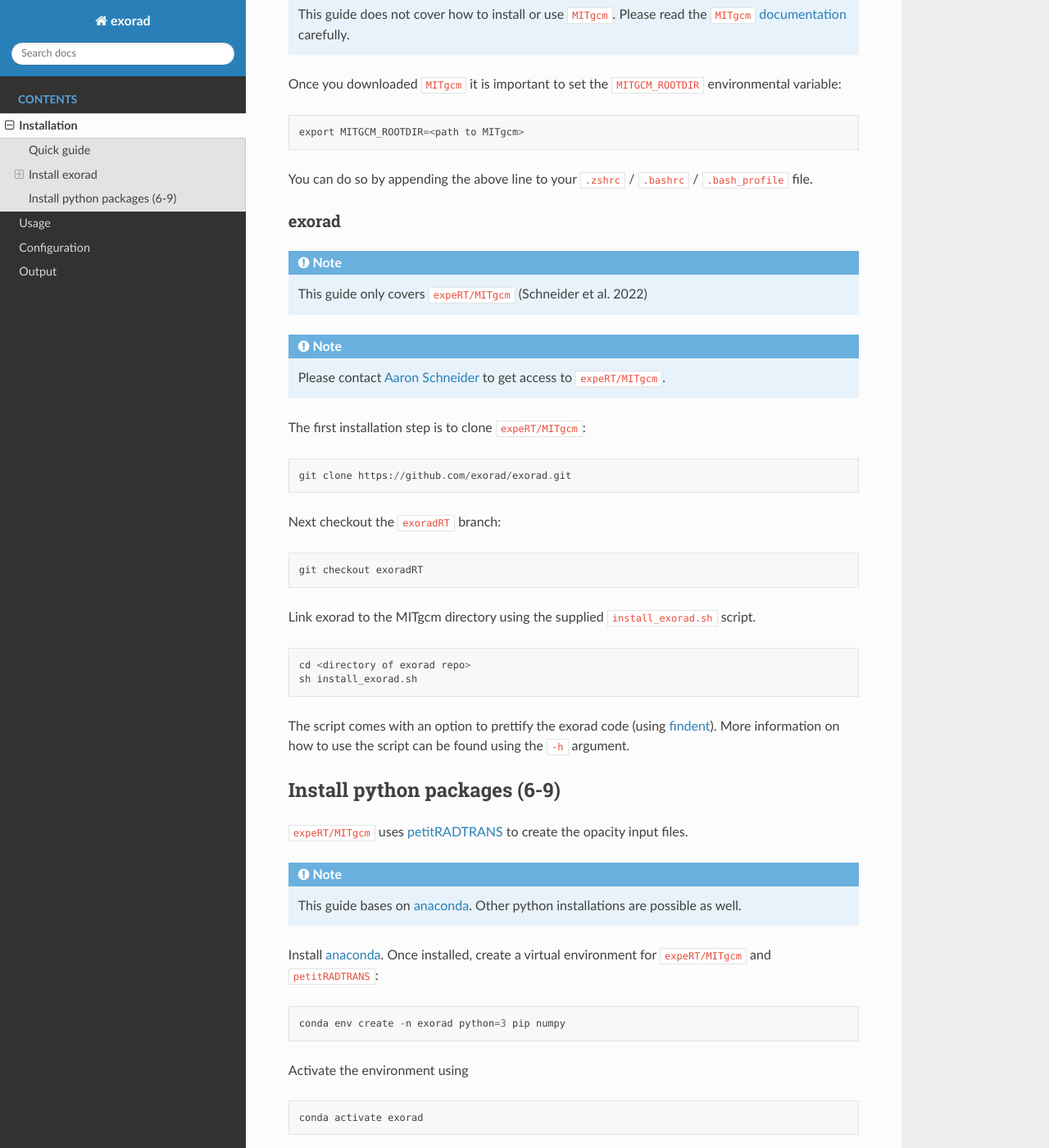
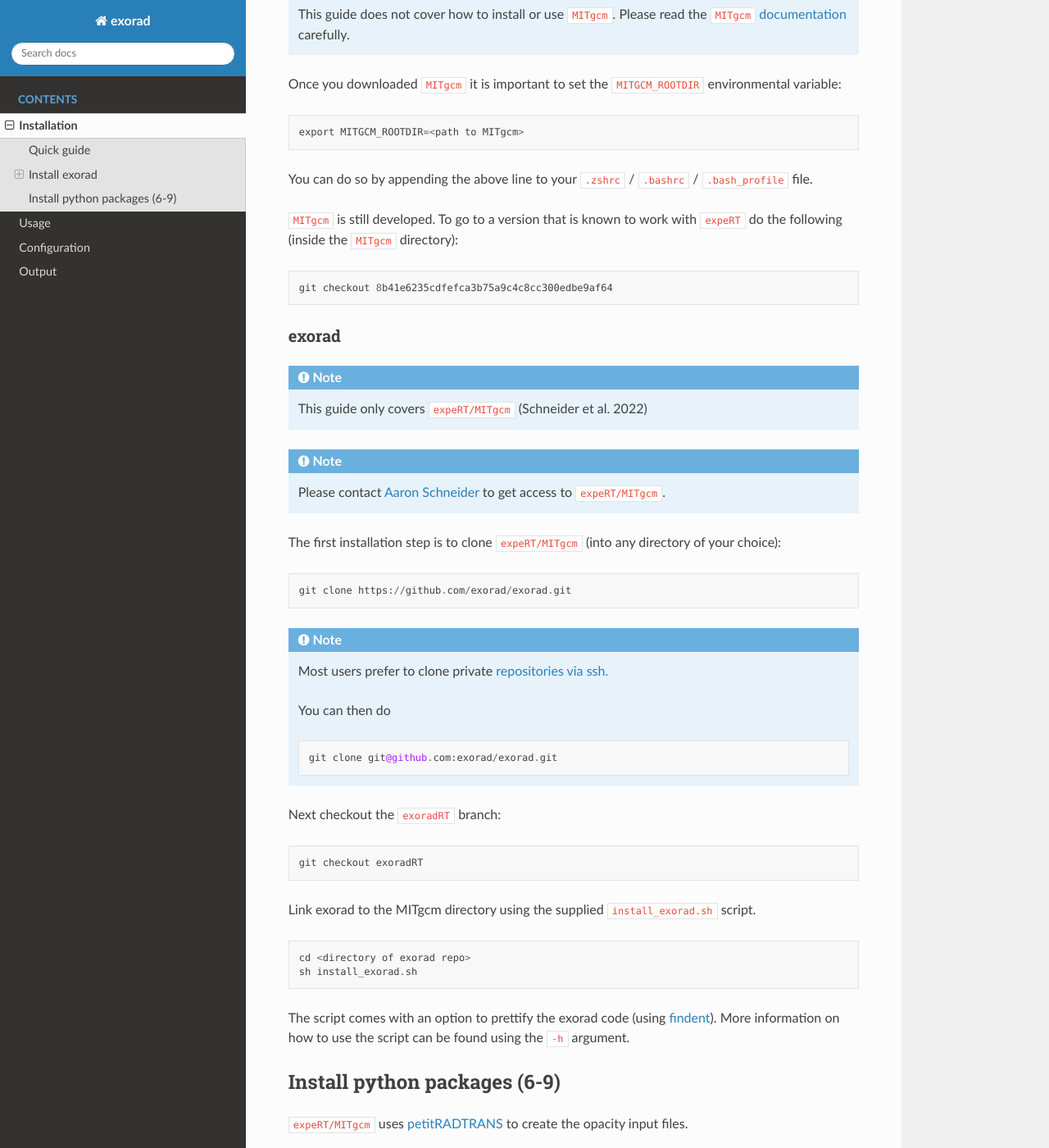
Before and after one commit to exorad/exorad-wiki, a Sphinx documentation site: the page built from doc/source/Installation.rst, in a window 1280 px wide and 1400 px high, scrolled down 722 px. Shown: the whole window at 82% size. Built offline with Sphinx 7.4.7 and the Read the Docs theme 2.0.0, drawn with Linux system fonts in a browser that asks for light colours.

Commit message:
update install docs from ludmilas suggestions

```diff
--- a/doc/source/Installation.rst
+++ b/doc/source/Installation.rst
@@ -37,6 +37,14 @@
 
 You can do so by appending the above line to your ``.zshrc`` / ``.bashrc`` / ``.bash_profile`` file.
 
+
+
+``MITgcm`` is still developed. To go to a version that is known to work with ``expeRT`` do the following (inside the ``MITgcm`` directory):
+
+.. code::
+
+   git checkout 8b41e6235cdfefca3b75a9c4c8cc300edbe9af64
+
 exorad
 """"""
 .. note::
@@ -47,11 +55,22 @@
 
     Please contact `Aaron Schneider <mailto:aaron.schneider@nbi.ku.dk>`_ to get access to ``expeRT/MITgcm``.
 
-The first installation step is to clone ``expeRT/MITgcm``:
+The first installation step is to clone ``expeRT/MITgcm`` (into any directory of your choice):
 
 .. code::
 
     git clone https://github.com/exorad/exorad.git
+
+.. note::
+
+    Most users prefer to clone private `repositories via ssh. <https://docs.github.com/en/authentication/connecting-to-github-with-ssh/adding-a-new-ssh-key-to-your-github-account>`_
+
+    You can then do
+
+    .. code::
+
+       git clone git@github.com:exorad/exorad.git
+
 
 Next checkout the ``exoradRT`` branch:
 
```
